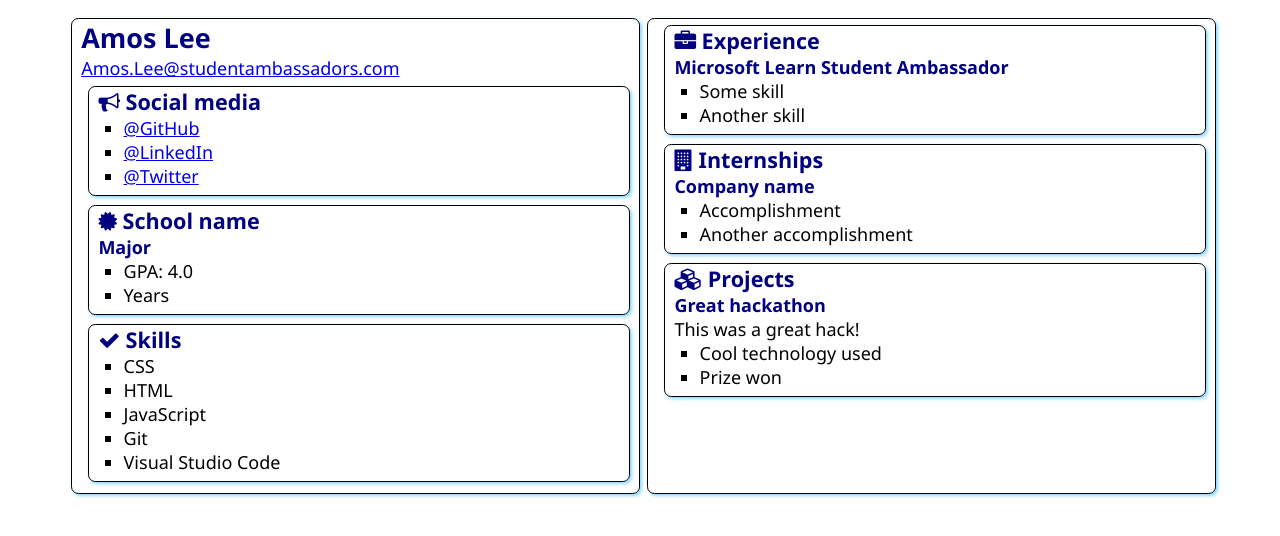
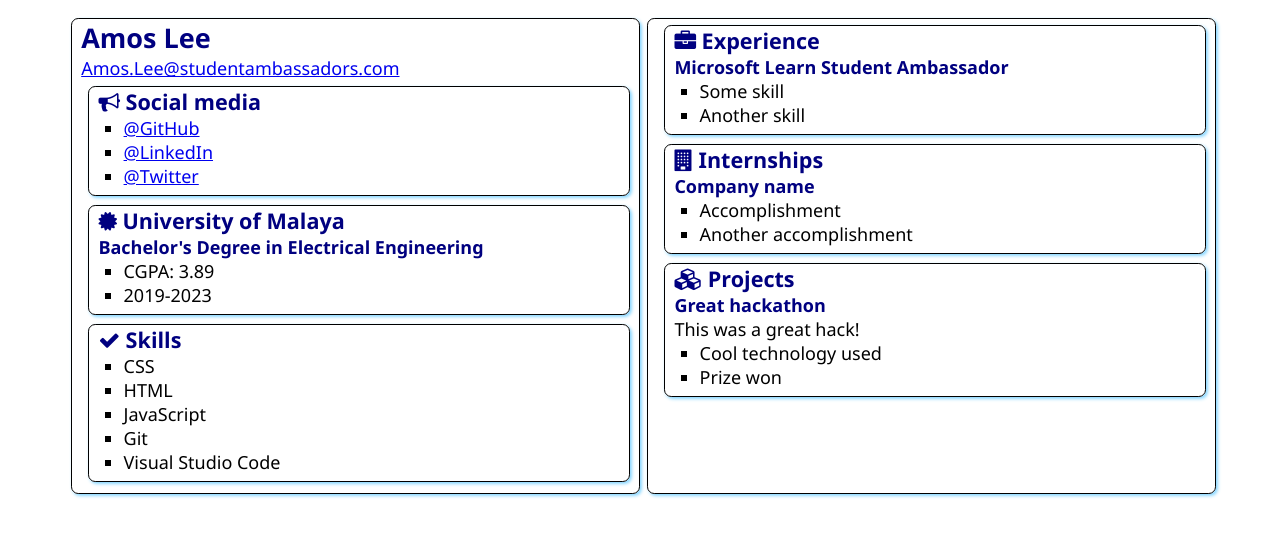
Before and after one commit to SomaLCS/SATechnicalOnboarding, a plain HTML site: page src/index.html in a window 1280 px wide. Drawn offline with Linux system fonts and the light colour scheme.

Commit message:
Education
Update on CGPA and Years

```diff
--- a/src/index.html
+++ b/src/index.html
@@ -31,12 +31,12 @@
                 <div class="education">
                     <h2>
                         <i class="fa fa-certificate" aria-hidden="true"></i>
-                        School name
+                        University of Malaya
                     </h2>
-                    <h3>Major</h3>
+                    <h3>Bachelor's Degree in Electrical Engineering</h3>
                     <ul>
-                        <li>GPA: 4.0</li>
-                        <li>Years</li>
+                        <li>CGPA: 3.89</li>
+                        <li>2019-2023</li>
                     </ul>
                 </div>
             </section>
```
